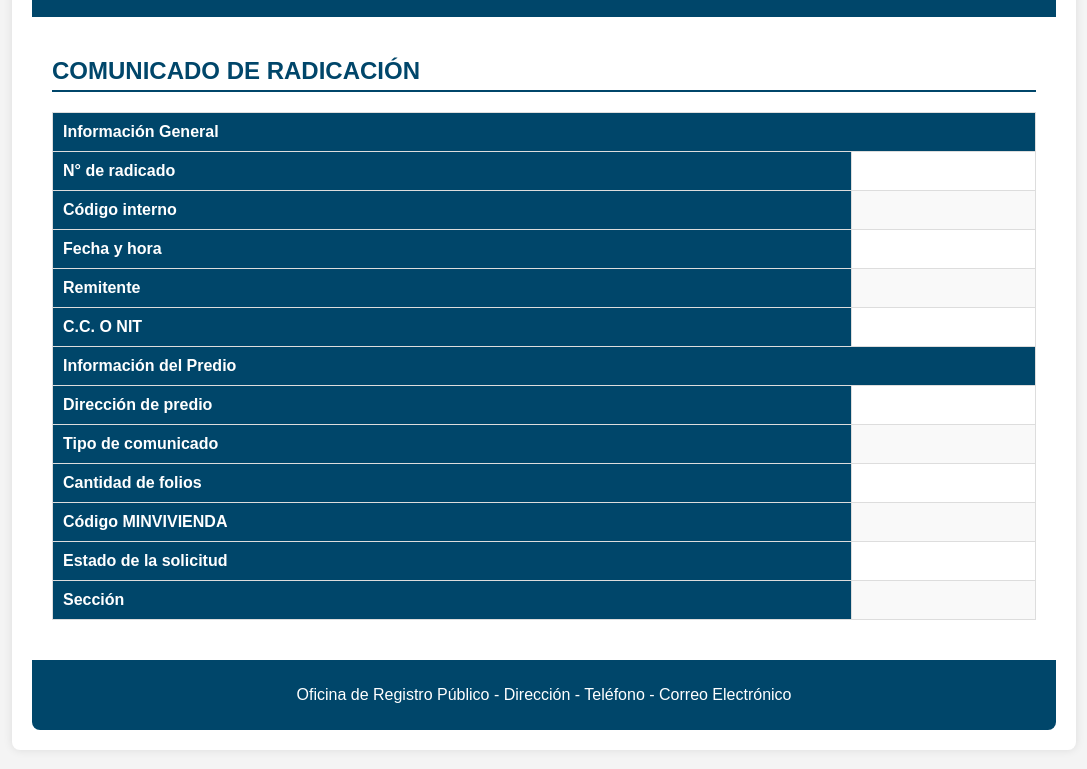
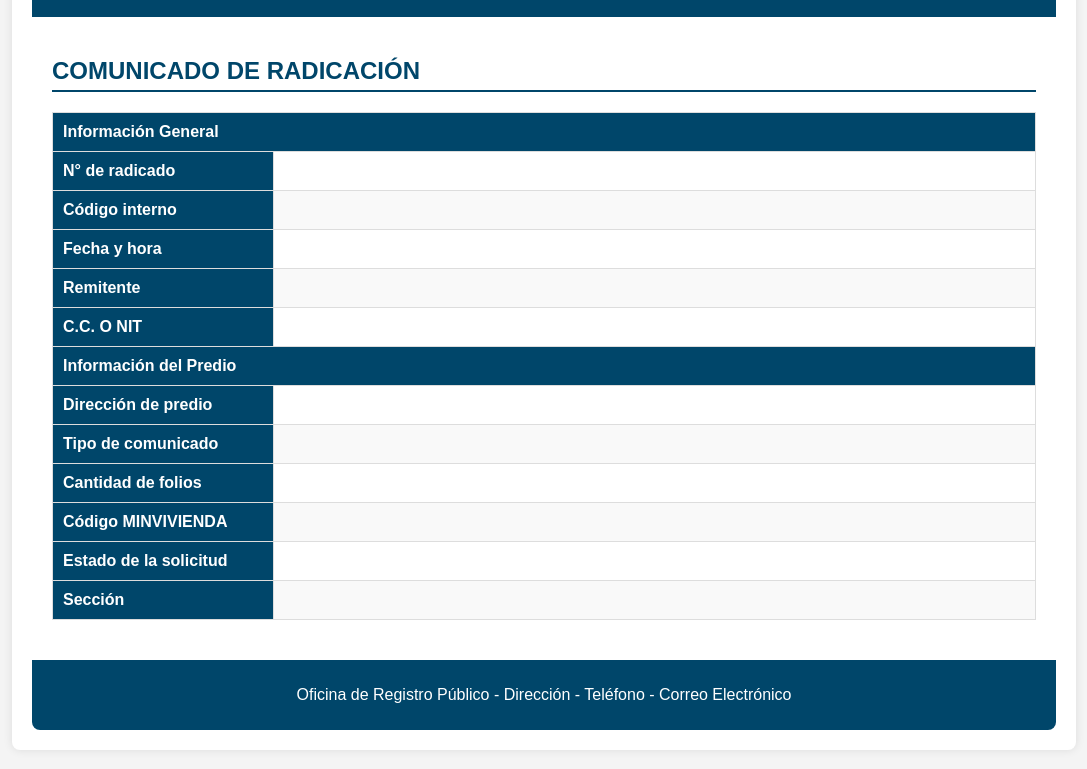
Before and after one commit to tommyGit2021/docApps, a plain HTML site: page pag1.html in a window 1280 px wide. Shown: the part 123-892 px from the top of the page, without its empty margins (96-1183 px from the left). Drawn offline with Linux system fonts and the light colour scheme.

Commit message:
Mas ajustes en styles.css

```diff
--- a/styles.css
+++ b/styles.css
@@ -75,7 +75,7 @@ table th, table td {
 table th {
     background-color: #00466a;
     color: #fff;
-    max-width: 70px; /* Ajusta este valor según tus necesidades */
+    width: 200px; /* Ajusta este valor según tus necesidades */
     word-wrap: break-word; /* Permite que el texto se ajuste dentro del ancho máximo */
 }
 
```
